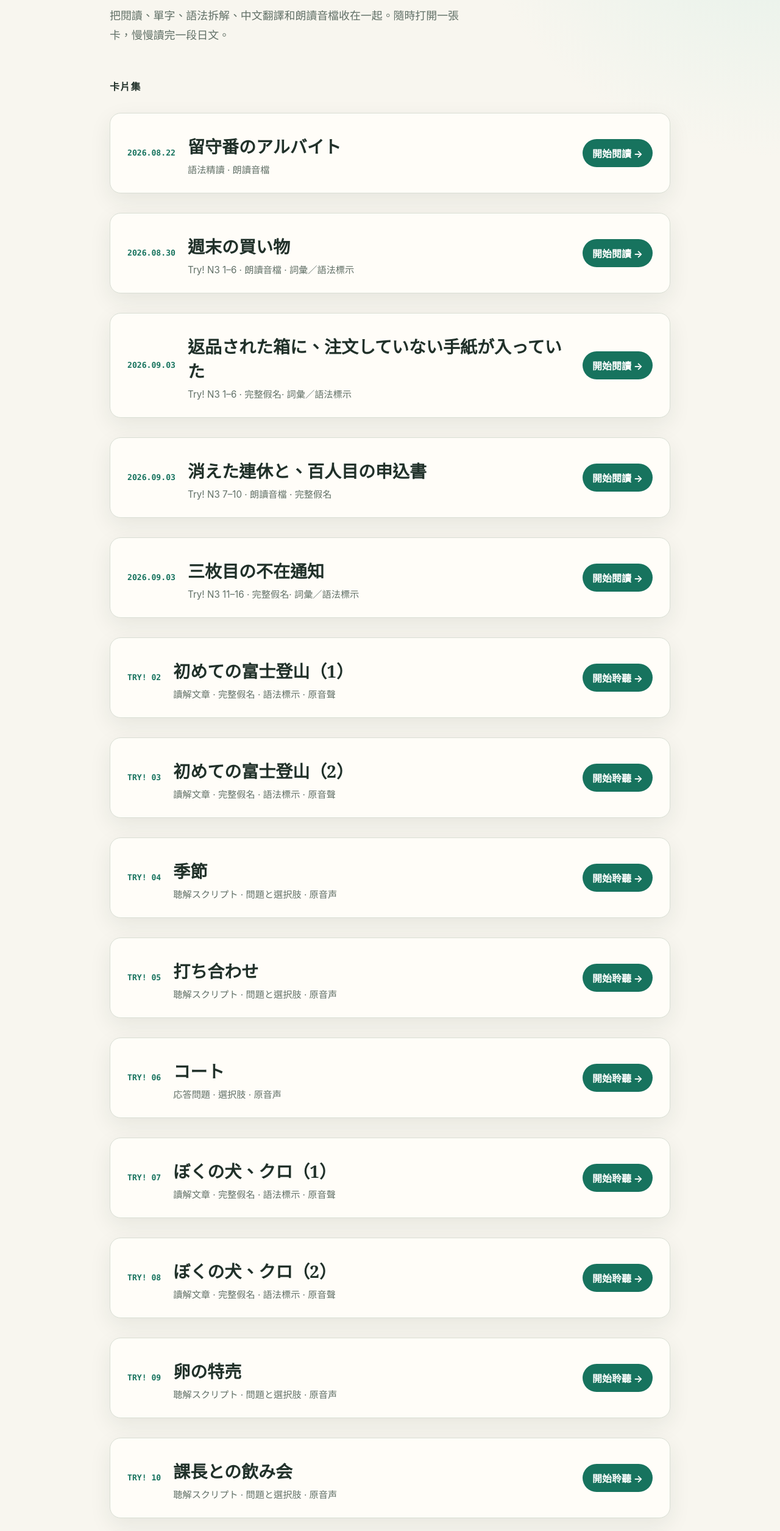
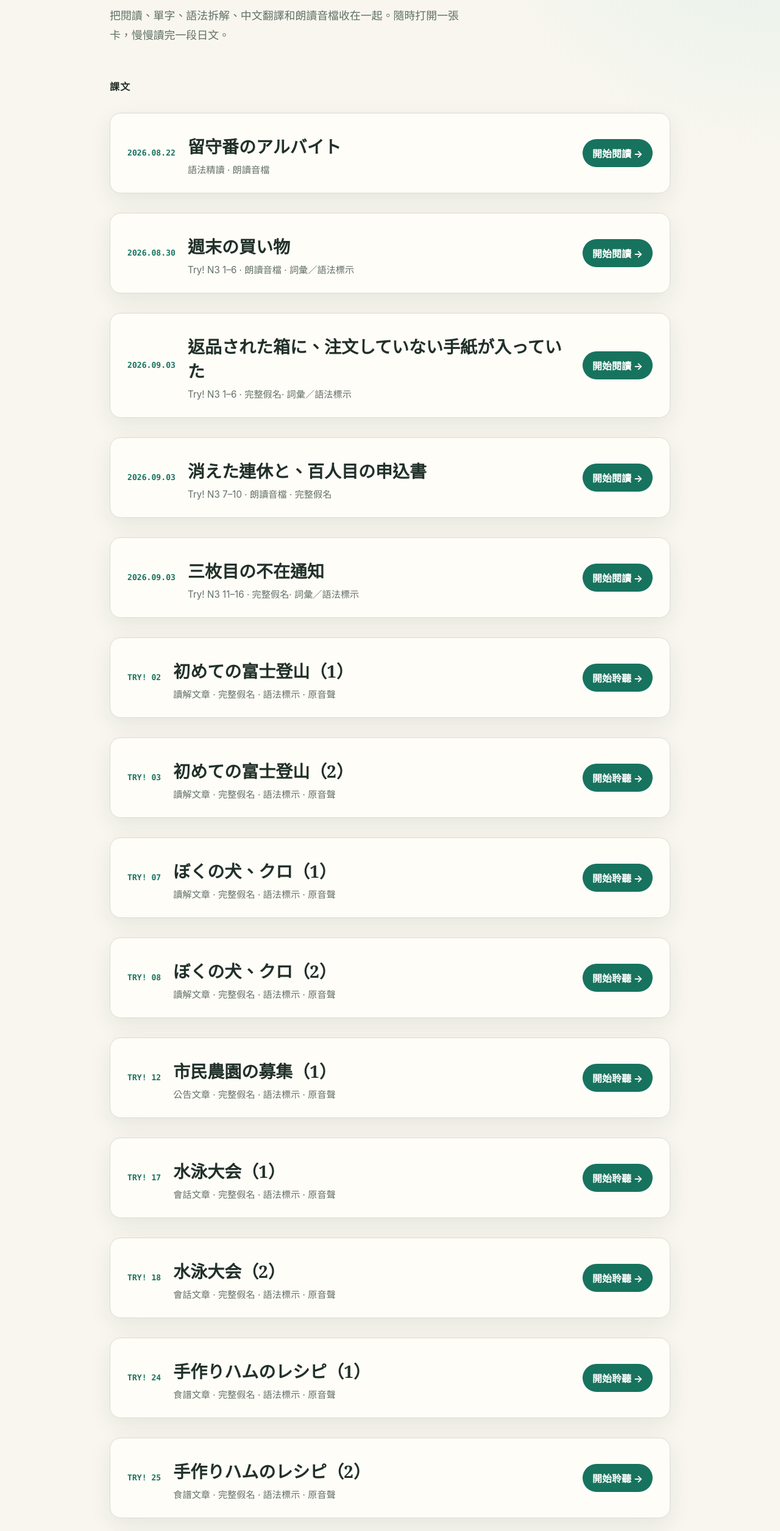
Before and after one commit to 4z6kgsmtrt-art/4z6kgsmtrt-art.github.io, a plain HTML site: page index.html in a window 1280 px wide. Shown: the part 287-2797 px from the top of the page at 61% size. Drawn offline with Linux system fonts and the light colour scheme.

Commit message:
Split lessons and listening reviews on home page

```diff
--- a/index.html
+++ b/index.html
@@ -32,8 +32,8 @@
       <p class="eyebrow">Japanese study notes</p>
       <h1>日語 N3<br>語法精讀</h1>
       <p class="intro">把閱讀、單字、語法拆解、中文翻譯和朗讀音檔收在一起。隨時打開一張卡，慢慢讀完一段日文。</p>
-      <section aria-labelledby="cards-heading">
-        <h2 id="cards-heading">卡片集</h2>
+      <section aria-labelledby="lessons-heading">
+        <h2 id="lessons-heading">課文</h2>
         <article class="card">
           <div class="date">2026.08.22</div>
           <div>
@@ -76,29 +76,32 @@
         </article>
         <article class="card"><div class="date">TRY! 02</div><div><h3 class="title">初めての富士登山（1）</h3><p class="meta">讀解文章 · 完整假名 · 語法標示 · 原音聲</p></div><a class="button" href="cards/try-n3-02.html">開始聆聽 <span aria-hidden="true">→</span></a></article>
         <article class="card"><div class="date">TRY! 03</div><div><h3 class="title">初めての富士登山（2）</h3><p class="meta">讀解文章 · 完整假名 · 語法標示 · 原音聲</p></div><a class="button" href="cards/try-n3-03.html">開始聆聽 <span aria-hidden="true">→</span></a></article>
+        <article class="card"><div class="date">TRY! 07</div><div><h3 class="title">ぼくの犬、クロ（1）</h3><p class="meta">讀解文章 · 完整假名 · 語法標示 · 原音聲</p></div><a class="button" href="cards/try-n3-07.html">開始聆聽 <span aria-hidden="true">→</span></a></article>
+        <article class="card"><div class="date">TRY! 08</div><div><h3 class="title">ぼくの犬、クロ（2）</h3><p class="meta">讀解文章 · 完整假名 · 語法標示 · 原音聲</p></div><a class="button" href="cards/try-n3-08.html">開始聆聽 <span aria-hidden="true">→</span></a></article>
+        <article class="card"><div class="date">TRY! 12</div><div><h3 class="title">市民農園の募集（1）</h3><p class="meta">公告文章 · 完整假名 · 語法標示 · 原音聲</p></div><a class="button" href="cards/try-n3-12.html">開始聆聽 <span aria-hidden="true">→</span></a></article>
+        <article class="card"><div class="date">TRY! 17</div><div><h3 class="title">水泳大会（1）</h3><p class="meta">會話文章 · 完整假名 · 語法標示 · 原音聲</p></div><a class="button" href="cards/try-n3-17.html">開始聆聽 <span aria-hidden="true">→</span></a></article>
+        <article class="card"><div class="date">TRY! 18</div><div><h3 class="title">水泳大会（2）</h3><p class="meta">會話文章 · 完整假名 · 語法標示 · 原音聲</p></div><a class="button" href="cards/try-n3-18.html">開始聆聽 <span aria-hidden="true">→</span></a></article>
+        <article class="card"><div class="date">TRY! 24</div><div><h3 class="title">手作りハムのレシピ（1）</h3><p class="meta">食譜文章 · 完整假名 · 語法標示 · 原音聲</p></div><a class="button" href="cards/try-n3-24.html">開始聆聽 <span aria-hidden="true">→</span></a></article>
+        <article class="card"><div class="date">TRY! 25</div><div><h3 class="title">手作りハムのレシピ（2）</h3><p class="meta">食譜文章 · 完整假名 · 語法標示 · 原音聲</p></div><a class="button" href="cards/try-n3-25.html">開始聆聽 <span aria-hidden="true">→</span></a></article>
+        <article class="card"><div class="date">TRY! 31 · 第6課</div><div><h3 class="title">里山について（1）</h3><p class="meta">課文精讀 · 完整假名 · 文法解析 · 原音聲</p></div><a class="button" href="cards/try-n3-31.html">開始閱讀 <span aria-hidden="true">→</span></a></article>
+        <article class="card"><div class="date">TRY! 32 · 第6課</div><div><h3 class="title">里山について（2）</h3><p class="meta">課文精讀 · 完整假名 · 文法解析 · 原音聲</p></div><a class="button" href="cards/try-n3-32.html">開始閱讀 <span aria-hidden="true">→</span></a></article>
+        <article class="card"><div class="date">TRY! 39 · 第7課</div><div><h3 class="title">不動産屋で（1）</h3><p class="meta">課文精讀 · 完整假名 · 文法陷阱解析 · 原音聲</p></div><a class="button" href="cards/try-n3-39.html">開始閱讀 <span aria-hidden="true">→</span></a></article>
+        <article class="card"><div class="date">TRY! 40 · 第7課</div><div><h3 class="title">不動産屋で（2）</h3><p class="meta">課文精讀 · 完整假名 · 文法陷阱解析 · 原音聲</p></div><a class="button" href="cards/try-n3-40.html">開始閱讀 <span aria-hidden="true">→</span></a></article>
+      </section>
+      <section aria-labelledby="listening-review-heading">
+        <h2 id="listening-review-heading">聽解練習複習</h2>
         <article class="card"><div class="date">TRY! 04</div><div><h3 class="title">季節</h3><p class="meta">聴解スクリプト · 問題と選択肢 · 原音声</p></div><a class="button" href="cards/try-n3-04.html">開始聆聽 <span aria-hidden="true">→</span></a></article>
         <article class="card"><div class="date">TRY! 05</div><div><h3 class="title">打ち合わせ</h3><p class="meta">聴解スクリプト · 問題と選択肢 · 原音声</p></div><a class="button" href="cards/try-n3-05.html">開始聆聽 <span aria-hidden="true">→</span></a></article>
         <article class="card"><div class="date">TRY! 06</div><div><h3 class="title">コート</h3><p class="meta">応答問題 · 選択肢 · 原音声</p></div><a class="button" href="cards/try-n3-06.html">開始聆聽 <span aria-hidden="true">→</span></a></article>
-        <article class="card"><div class="date">TRY! 07</div><div><h3 class="title">ぼくの犬、クロ（1）</h3><p class="meta">讀解文章 · 完整假名 · 語法標示 · 原音聲</p></div><a class="button" href="cards/try-n3-07.html">開始聆聽 <span aria-hidden="true">→</span></a></article>
-        <article class="card"><div class="date">TRY! 08</div><div><h3 class="title">ぼくの犬、クロ（2）</h3><p class="meta">讀解文章 · 完整假名 · 語法標示 · 原音聲</p></div><a class="button" href="cards/try-n3-08.html">開始聆聽 <span aria-hidden="true">→</span></a></article>
         <article class="card"><div class="date">TRY! 09</div><div><h3 class="title">卵の特売</h3><p class="meta">聴解スクリプト · 問題と選択肢 · 原音声</p></div><a class="button" href="cards/try-n3-09.html">開始聆聽 <span aria-hidden="true">→</span></a></article>
         <article class="card"><div class="date">TRY! 10</div><div><h3 class="title">課長との飲み会</h3><p class="meta">聴解スクリプト · 問題と選択肢 · 原音声</p></div><a class="button" href="cards/try-n3-10.html">開始聆聽 <span aria-hidden="true">→</span></a></article>
         <article class="card"><div class="date">TRY! 11</div><div><h3 class="title">子供の時の習い事</h3><p class="meta">聴解スクリプト · 問題と選択肢 · 原音声</p></div><a class="button" href="cards/try-n3-11.html">開始聆聽 <span aria-hidden="true">→</span></a></article>
-        <article class="card"><div class="date">TRY! 12</div><div><h3 class="title">市民農園の募集（1）</h3><p class="meta">公告文章 · 完整假名 · 語法標示 · 原音聲</p></div><a class="button" href="cards/try-n3-12.html">開始聆聽 <span aria-hidden="true">→</span></a></article>
         <article class="card"><div class="date">TRY! 14</div><div><h3 class="title">野菜作り</h3><p class="meta">聴解スクリプト · 問題と選択肢 · 原音声</p></div><a class="button" href="cards/try-n3-14.html">開始聆聽 <span aria-hidden="true">→</span></a></article>
         <article class="card"><div class="date">TRY! 15</div><div><h3 class="title">電車の停止</h3><p class="meta">聴解スクリプト · 問題と選択肢 · 原音声</p></div><a class="button" href="cards/try-n3-15.html">開始聆聽 <span aria-hidden="true">→</span></a></article>
         <article class="card"><div class="date">TRY! 16</div><div><h3 class="title">美容院</h3><p class="meta">応答問題 · 選択肢 · 原音声</p></div><a class="button" href="cards/try-n3-16.html">開始聆聽 <span aria-hidden="true">→</span></a></article>
-        <article class="card"><div class="date">TRY! 17</div><div><h3 class="title">水泳大会（1）</h3><p class="meta">會話文章 · 完整假名 · 語法標示 · 原音聲</p></div><a class="button" href="cards/try-n3-17.html">開始聆聽 <span aria-hidden="true">→</span></a></article>
-        <article class="card"><div class="date">TRY! 18</div><div><h3 class="title">水泳大会（2）</h3><p class="meta">會話文章 · 完整假名 · 語法標示 · 原音聲</p></div><a class="button" href="cards/try-n3-18.html">開始聆聽 <span aria-hidden="true">→</span></a></article>
         <article class="card"><div class="date">TRY! 19–23</div><div><h3 class="title">問題3・聴解練習</h3><p class="meta">五題合併 · 完整假名 · PDF 中文 · 五段原音聲</p></div><a class="button" href="cards/try-n3-19-23.html">開始聆聽 <span aria-hidden="true">→</span></a></article>
-        <article class="card"><div class="date">TRY! 24</div><div><h3 class="title">手作りハムのレシピ（1）</h3><p class="meta">食譜文章 · 完整假名 · 語法標示 · 原音聲</p></div><a class="button" href="cards/try-n3-24.html">開始聆聽 <span aria-hidden="true">→</span></a></article>
-        <article class="card"><div class="date">TRY! 25</div><div><h3 class="title">手作りハムのレシピ（2）</h3><p class="meta">食譜文章 · 完整假名 · 語法標示 · 原音聲</p></div><a class="button" href="cards/try-n3-25.html">開始聆聽 <span aria-hidden="true">→</span></a></article>
         <article class="card"><div class="date">TRY! 26–30</div><div><h3 class="title">まとめの問題</h3><p class="meta">五題合併 · 重點假名 · 繁中解析 · 五段原音聲</p></div><a class="button" href="cards/try-n3-26-30.html">開始聆聽 <span aria-hidden="true">→</span></a></article>
-        <article class="card"><div class="date">TRY! 31 · 第6課</div><div><h3 class="title">里山について（1）</h3><p class="meta">課文精讀 · 完整假名 · 文法解析 · 原音聲</p></div><a class="button" href="cards/try-n3-31.html">開始閱讀 <span aria-hidden="true">→</span></a></article>
-        <article class="card"><div class="date">TRY! 32 · 第6課</div><div><h3 class="title">里山について（2）</h3><p class="meta">課文精讀 · 完整假名 · 文法解析 · 原音聲</p></div><a class="button" href="cards/try-n3-32.html">開始閱讀 <span aria-hidden="true">→</span></a></article>
         <article class="card"><div class="date">TRY! 33–38</div><div><h3 class="title">問題4・聴解練習</h3><p class="meta">六題合併 · 重點假名 · 繁中解析 · 六段原音聲</p></div><a class="button" href="cards/try-n3-33-38.html">開始聆聽 <span aria-hidden="true">→</span></a></article>
-        <article class="card"><div class="date">TRY! 39 · 第7課</div><div><h3 class="title">不動産屋で（1）</h3><p class="meta">課文精讀 · 完整假名 · 文法陷阱解析 · 原音聲</p></div><a class="button" href="cards/try-n3-39.html">開始閱讀 <span aria-hidden="true">→</span></a></article>
-        <article class="card"><div class="date">TRY! 40 · 第7課</div><div><h3 class="title">不動産屋で（2）</h3><p class="meta">課文精讀 · 完整假名 · 文法陷阱解析 · 原音聲</p></div><a class="button" href="cards/try-n3-40.html">開始閱讀 <span aria-hidden="true">→</span></a></article>
       </section>
       <section aria-labelledby="past-paper-heading">
         <h2 id="past-paper-heading">歷屆試題錯題精讀</h2>
```
